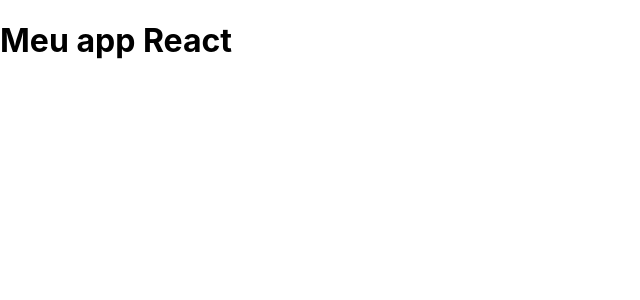
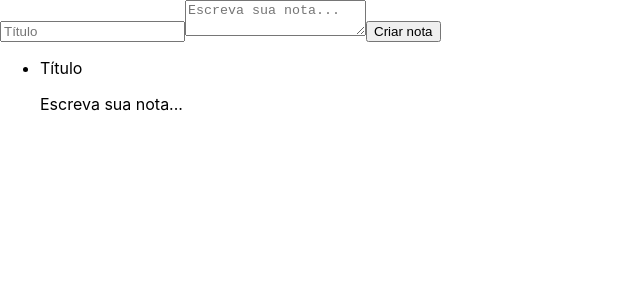
Before and after one commit to RaulDionisiodev/CEED, a React (Create React App) app: page / in a window 1280 px wide. Shown: the top 300 px of the page, without its empty margins (0-640 px from the left). Built offline with nearby package versions, Linux system fonts and the light colour scheme.

Commit message:
adding class components

```diff
--- a/src/App.js
+++ b/src/App.js
@@ -1,9 +1,16 @@
-import React from 'react';
+import React, { Component } from 'react';
+import  FormularioCadastro  from './components/FormularioCadastro';
+import  ListaDeNotas  from './components/ListaDeNotas';
 
-function App() {
-  return (
-    <h1>Meu app React</h1>
-  );
+class App extends Component {
+  render() {
+    return (
+      <section>
+        <FormularioCadastro />
+        <ListaDeNotas />
+      </section>
+    );
+  }
 }
 
 export default App;
--- /dev/null
+++ b/src/components/CardNota.jsx
@@ -0,0 +1,18 @@
+import React, { Component } from 'react';
+
+
+class CardNota extends Component {
+
+    render() {
+        return (
+            <section>
+                <header>
+                    Título
+                </header>
+                <p>Escreva sua nota...</p>
+            </section>
+        );
+    }
+}
+
+export default CardNota;
--- /dev/null
+++ b/src/components/FormularioCadastro.jsx
@@ -0,0 +1,16 @@
+import React, { Component } from "react";
+
+
+class FormularioCadastro extends Component {
+    render() {
+        return (
+            <form>
+                <input type='text' placeholder='Título'></input>
+                <textarea placeholder='Escreva sua nota...' />
+                <button>Criar nota</button>
+            </form>
+        );
+    }
+}
+
+export default FormularioCadastro;
--- /dev/null
+++ b/src/components/ListaDeNotas.jsx
@@ -0,0 +1,16 @@
+import React, { Component } from "react";
+import CardNota from "./CardNota";
+
+class ListaDeNotas extends Component {
+    render() {
+        return (
+            <ul>
+                <li>
+                    <CardNota />
+                </li>
+            </ul>
+        );
+    }
+}
+
+export default ListaDeNotas;
```
